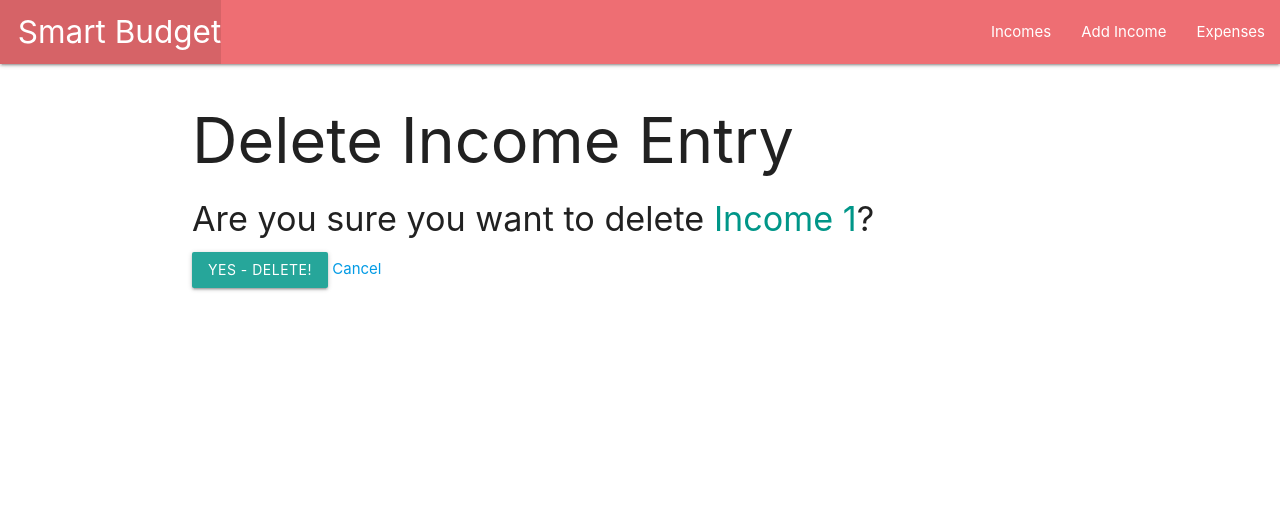
After one commit to MichaelDang33/jv-md-budget-tracker, a Django app: page /incomes/1/delete/ in a window 1280 px wide. The commit adds this page. Shown: the top 528 px of the page. Run offline with Django 4.2, Linux system fonts and the light colour scheme; tables that the repository leaves empty hold one stand-in row (values such as "Sample post").

Commit message:
added update and delete functionality

```diff
--- a/incomes/models.py
+++ b/incomes/models.py
@@ -1,5 +1,5 @@
 from django.db import models
-
+from django.urls import reverse
 # Create your models here.
 
 class Income(models.Model):
@@ -11,3 +11,6 @@ class Income(models.Model):
 
     def __str__(self):
         return f'{self.source} ({self.id})'
+
+    def get_absolute_url(self):
+        return reverse('incomes_detail', kwargs={'income_id': self.id})
--- a/incomes/urls.py
+++ b/incomes/urls.py
@@ -6,5 +6,7 @@ urlpatterns = [
     path('', views.home, name='home'),
     path('incomes/', views.incomes_index, name='incomes_index'),
     path('incomes/<int:income_id>/', views.incomes_detail, name='incomes_detail'),
-    path('incomes/create/', views.IncomeCreate.as_view(), name='incomes_create')
+    path('incomes/create/', views.IncomeCreate.as_view(), name='incomes_create'),
+    path('incomes/<int:pk>/update/', views.IncomeUpdate.as_view(), name='incomes_update'),
+    path('incomes/<int:pk>/delete/', views.IncomeDelete.as_view(), name='incomes_delete'),
 ]
--- a/incomes/views.py
+++ b/incomes/views.py
@@ -1,5 +1,5 @@
 from django.shortcuts import render
-from django.views.generic.edit import CreateView
+from django.views.generic.edit import CreateView, UpdateView, DeleteView
 
 from .models import Income
 
@@ -25,4 +25,16 @@ class IncomeCreate(CreateView):
     model = Income
     fields = '__all__'
 
-    success_url = '/incomes/{income_id}'
+    success_url = '/incomes/'
+
+class IncomeUpdate(UpdateView):
+    model = Income
+    fields = '__all__'
+
+    success_url = '/incomes/'
+
+class IncomeDelete(DeleteView):
+    model = Income
+    fields = '__all__'
+
+    success_url = '/incomes/'
--- a/smart_budget/settings.py
+++ b/smart_budget/settings.py
@@ -11,6 +11,7 @@ https://docs.djangoproject.com/en/4.2/ref/settings/
 """
 
 from pathlib import Path
+import os
 
 # Build paths inside the project like this: BASE_DIR / 'subdir'.
 BASE_DIR = Path(__file__).resolve().parent.parent
@@ -56,7 +57,7 @@ ROOT_URLCONF = 'smart_budget.urls'
 TEMPLATES = [
     {
         'BACKEND': 'django.template.backends.django.DjangoTemplates',
-        'DIRS': [BASE_DIR/'templates'],
+        'DIRS': [os.path.join(BASE_DIR, 'templates')],
         'APP_DIRS': True,
         'OPTIONS': {
             'context_processors': [
--- a/templates/incomes/detail.html
+++ b/templates/incomes/detail.html
@@ -10,6 +10,10 @@
         <p>Source: {{ income.source }}</p>
         <p>Description: {{ income.description|linebreaks }}</p>
     </div>
+    <div class="card-action">
+        <a href="{% url 'incomes_update' income.id %}">Edit</a>
+        <a href="{% url 'incomes_delete' income.id %}">Delete</a>
+    </div>
 </div>
 
 {% endblock %}
--- /dev/null
+++ b/templates/incomes/income_confirm_delete.html
@@ -0,0 +1,13 @@
+{% extends 'base.html' %}
+
+{% block content %}
+  <h1>Delete Income Entry</h1>
+
+  <h4>Are you sure you want to delete <span class="teal-text">Income {{ income.id }}</span>?</h4>
+
+  <form action="" method="POST">
+    {% csrf_token %}
+    <input type="submit" value="Yes - Delete!" class="btn">
+    <a href="{% url 'incomes_detail' income.id %}">Cancel</a>
+  </form>
+{% endblock %}
--- a/templates/incomes/income_form.html
+++ b/templates/incomes/income_form.html
@@ -2,7 +2,11 @@
 
 {% block content %}
 
-<h1>Add Income</h1>
+  {% if object %}
+    <h1>Edit <span class="teal-text">Income {{income.id}}</span></h1>
+  {% else %}
+    <h1>Add Income</h1>
+  {% endif %}
 
 <form action="" method="POST">
     {% csrf_token %}
```
